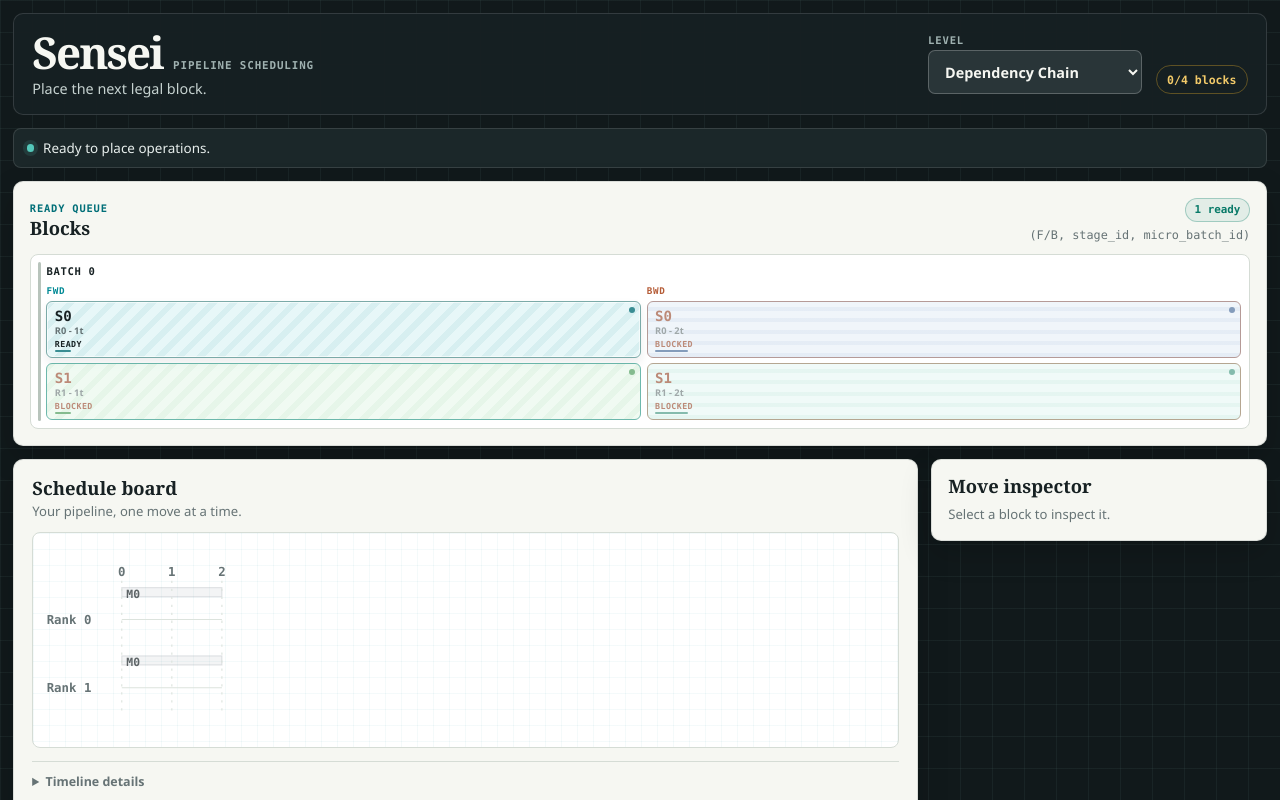
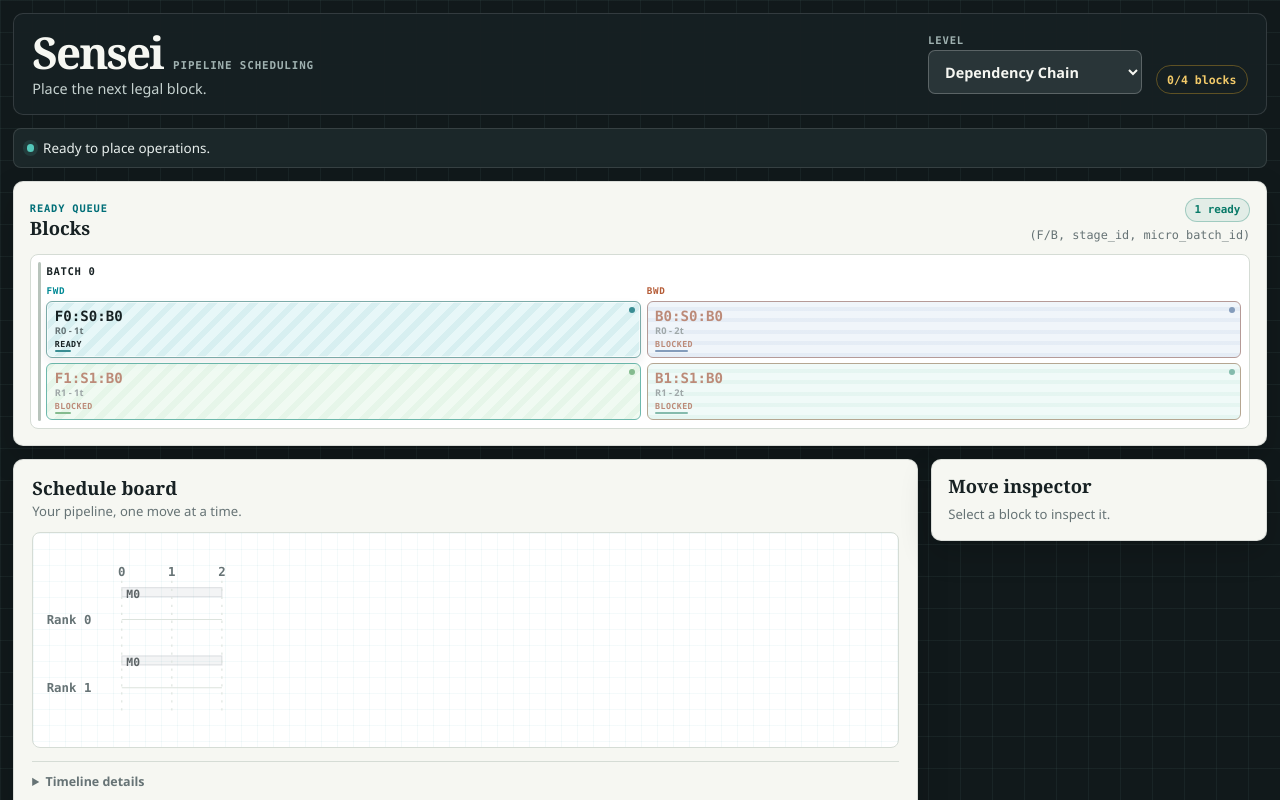
Before and after one commit to phi9t/sensei, a React (Vite) app: page / in a window 1280 px wide. Shown: the top 800 px of the page. Built offline with nearby package versions, Linux system fonts and the light colour scheme.

Commit message:
Use compact operation display codes
Co-authored-by: TRAE CLI <traecli@bytedance.com>

```diff
--- a/src/app/useGame.ts
+++ b/src/app/useGame.ts
@@ -243,10 +243,8 @@ export function formatOperationName(value: OperationId | Operation): string {
 }
 
 export function formatOperationCode(value: OperationId | Operation): string {
-  if (typeof value === 'string') {
-    return value;
-  }
-  return value.id;
+  const parsed = typeof value === 'string' ? parseOperationId(value) : value;
+  return `${parsed.kind}${parsed.stage}:S${parsed.stage}:B${parsed.microbatch}`;
 }
 
 function coherentSelection(
--- a/src/components/MoveInspector.tsx
+++ b/src/components/MoveInspector.tsx
@@ -72,11 +72,11 @@ function humanBlockedMessage(reason: BlockReason): string {
 function typedReasonLabel(reason: BlockReason): string {
   switch (reason.kind) {
     case 'dependency-not-finished':
-      return reason.operationId;
+      return formatOperationCode(reason.operationId);
     case 'memory-cap':
       return `memory-cap rank=${reason.rank} resident=${reason.resident} cap=${reason.cap}`;
     case 'already-placed':
-      return reason.operationId;
+      return formatOperationCode(reason.operationId);
     case 'invalid-rank':
       return `invalid-rank ${reason.rank}`;
     case 'unknown-operation-id':
--- a/src/components/OperationTray.tsx
+++ b/src/components/OperationTray.tsx
@@ -1,7 +1,7 @@
 import type { CSSProperties } from 'react';
 import type { MoveClassification } from '../engine/replay';
 import type { OperationId, OperationKind } from '../engine/types';
-import { formatOperationName } from '../app/useGame';
+import { formatOperationCode, formatOperationName } from '../app/useGame';
 import { operationVisualKey, operationVisualVars } from './operationVisuals';
 
 interface OperationTrayProps {
@@ -148,7 +148,9 @@ export function OperationTray({
                               } as CSSProperties
                             }
                           >
-                            <span className="operation-button__stage">S{operation.stage}</span>
+                            <span className="operation-button__code">
+                              {formatOperationCode(operation)}
+                            </span>
                             <span className="operation-button__meta">
                               R{operation.rank} - {operation.duration}t
                             </span>
--- a/src/styles/app.css
+++ b/src/styles/app.css
@@ -516,7 +516,7 @@ summary:focus-visible {
   opacity: 1;
 }
 
-.operation-button__stage {
+.operation-button__code {
   min-width: 0;
   overflow: hidden;
   font-family: var(--font-mono);
```
Also changed, not shown: 3 other files (tests, documents, lock files or other folders).
